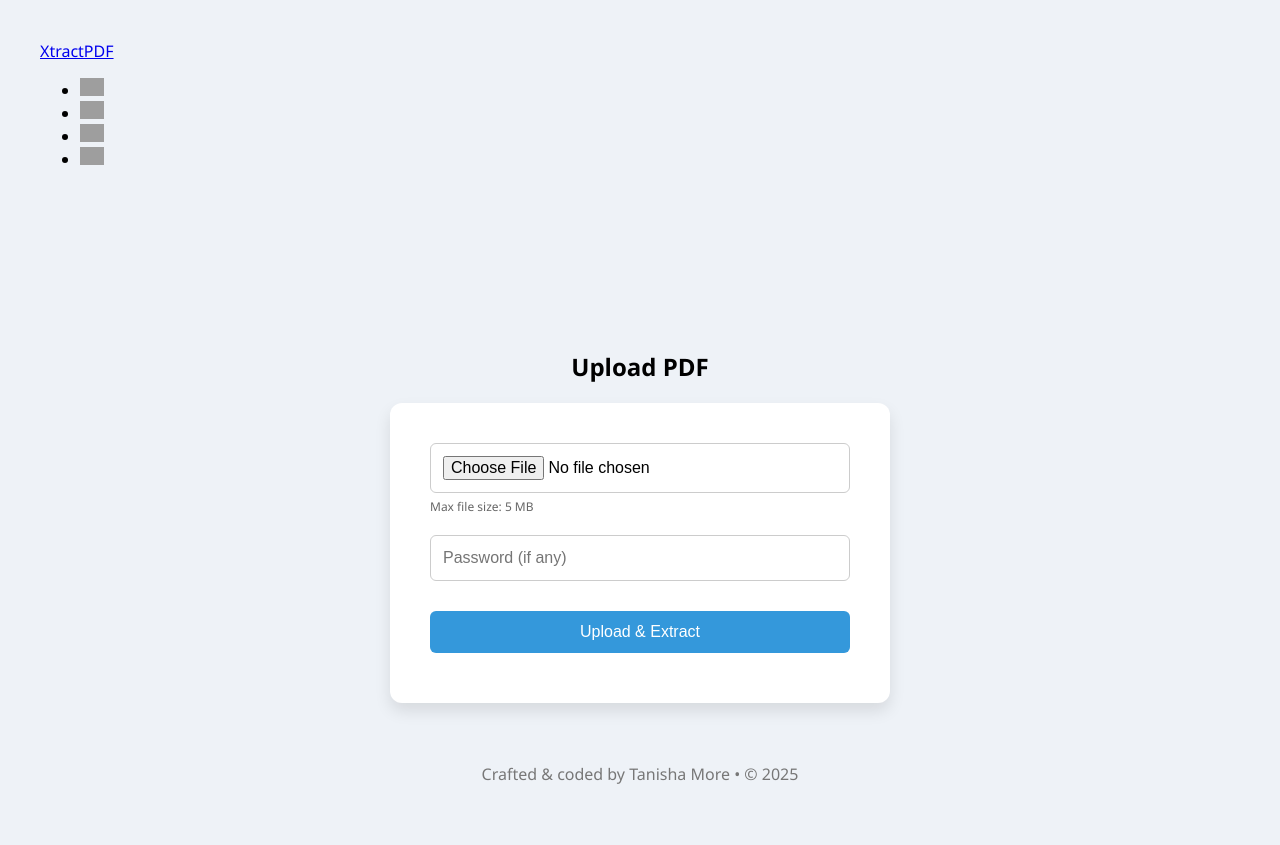
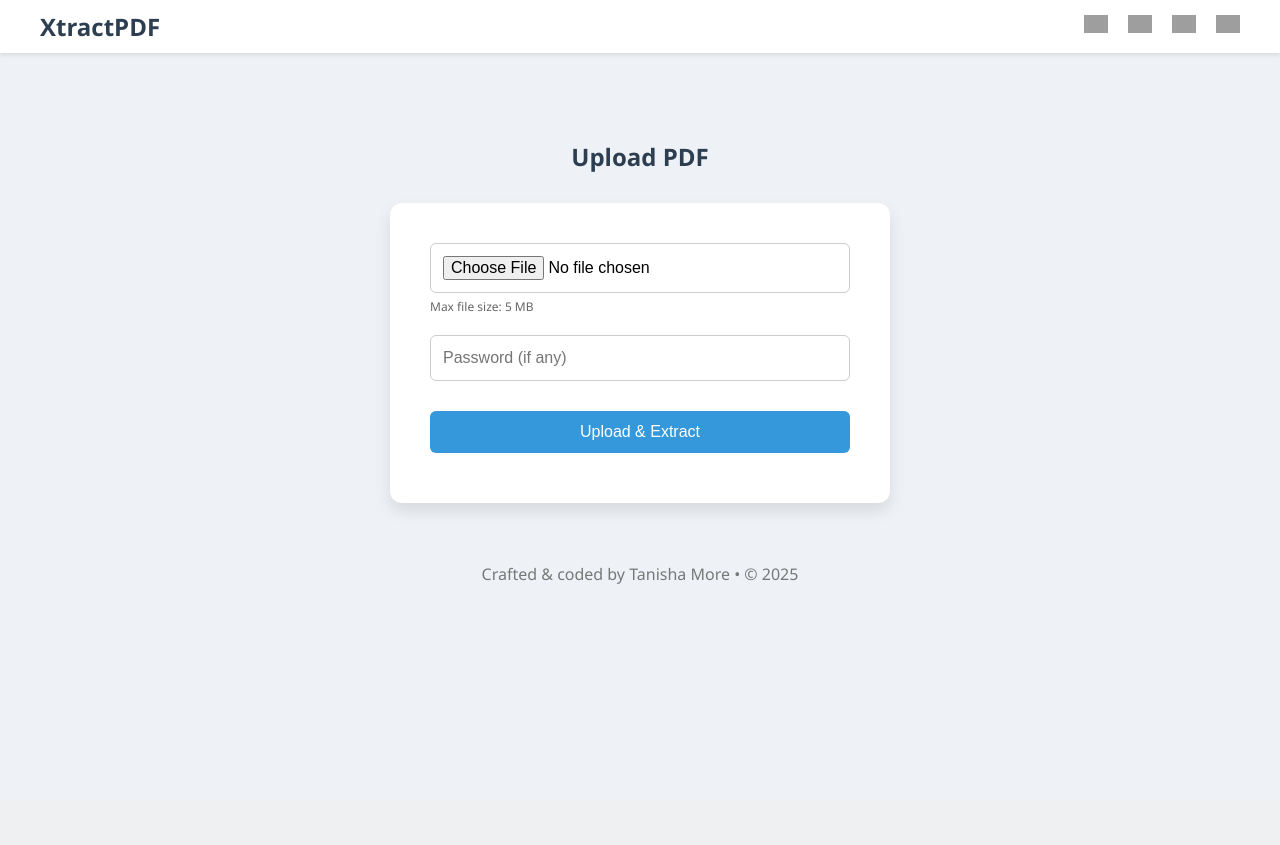
Before and after one commit to tanishamore/XtractPDF, a Flask app: page / in a window 1280 px wide. After the commit the page ends 584 px from the top, so only its background shows below. Run offline with Flask 3, Linux system fonts and the light colour scheme; grey boxes are pictures that could not be loaded.

Commit message:
Update styles.css

```diff
--- a/static/styles.css
+++ b/static/styles.css
@@ -1,19 +1,61 @@
 body {
     font-family: 'Segoe UI', Tahoma, Geneva, Verdana, sans-serif;
     background-color: #eef2f7;
-    padding: 40px;
+    padding: 0;
     margin: 0;
 }
 
+header {
+    background-color: #ffffff;
+    box-shadow: 0 2px 4px rgba(0, 0, 0, 0.1);
+    position: fixed;
+    top: 0;
+    width: 100%;
+    z-index: 1000;
+}
+
+.navbar {
+    max-width: 1200px;
+    margin: 0 auto;
+    padding: 10px 20px;
+    display: flex;
+    justify-content: space-between;
+    align-items: center;
+}
+
+.logo a {
+    font-size: 24px;
+    font-weight: bold;
+    color: #2c3e50;
+    text-decoration: none;
+}
+
+.nav-links {
+    list-style: none;
+    display: flex;
+    gap: 20px;
+    margin: 0;
+    padding: 0;
+}
+
+.nav-links li a img {
+    filter: grayscale(100%);
+    transition: filter 0.3s ease;
+}
+
+.nav-links li a:hover img {
+    filter: none;
+}
+
 .container {
-    margin-block-start: 10rem;
+    margin-top: 120px;
     display: flex;
     flex-direction: column;
     align-items: center;
     justify-content: center;
 }
 
-h1 {
+h1, h2 {
     color: #2c3e50;
     text-align: center;
     margin-bottom: 30px;
```
